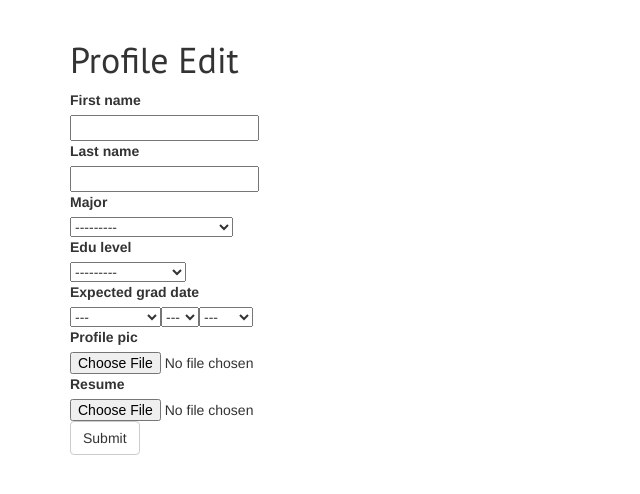
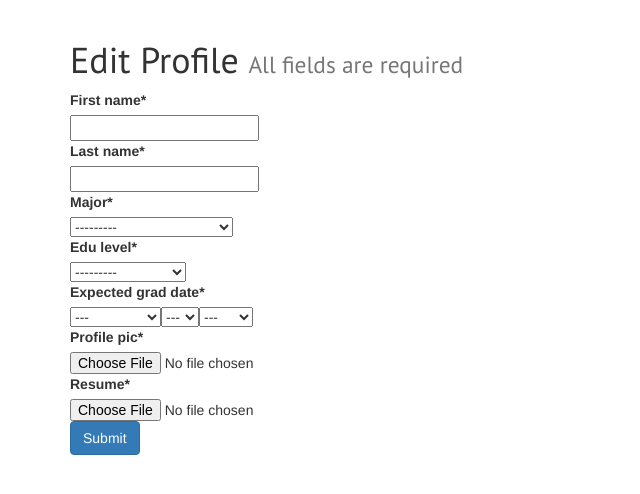
Before and after one commit to HKNBetaEpsilon/new-hkn-website, a Django app: template src/templates/profile_edit.html in a window 1280 px wide. Shown: the part 51-545 px from the top of the page, without its empty margins (0-640 px from the left). Run offline with Django 3.2, Linux system fonts and the light colour scheme; the template is opened without the code that fills it: values that come from a table or form of the project are taken from there, others are empty; some libraries are stand-ins or nearby versions.

Commit message:
all profile edit form elems required

```diff
--- a/src/templates/profile_edit.html
+++ b/src/templates/profile_edit.html
@@ -11,11 +11,10 @@
 
 {% block content %}
 {% if not error %}
-<h1>Profile Edit</h1>
-
+<h1>Edit Profile <small>All fields are required</small></h4>
 <form enctype="multipart/form-data" method='POST' action=''>{% csrf_token %}
 	{{form|crispy}}
-	<input class='btn btn-default' type='submit' value='Submit' />
+	<input class='btn btn-primary' type='submit' value='Submit' />
 </form>
 {% endif %}
 {% endblock %}
--- a/src/users/forms.py
+++ b/src/users/forms.py
@@ -9,6 +9,13 @@ class MemberForm(forms.ModelForm):
 		widgets = {
 			'expected_grad_date': forms.SelectDateWidget(),
 		}
+
+	# Scketchy way of making all fields required in form
+	def __init__(self, *args, **kwargs):
+	    super(MemberForm, self).__init__(*args, **kwargs)
+
+	    for key in self.fields:
+	        self.fields[key].required = True
 
 	def clean_resume(self):
 		resume = self.cleaned_data.get('resume')
```
